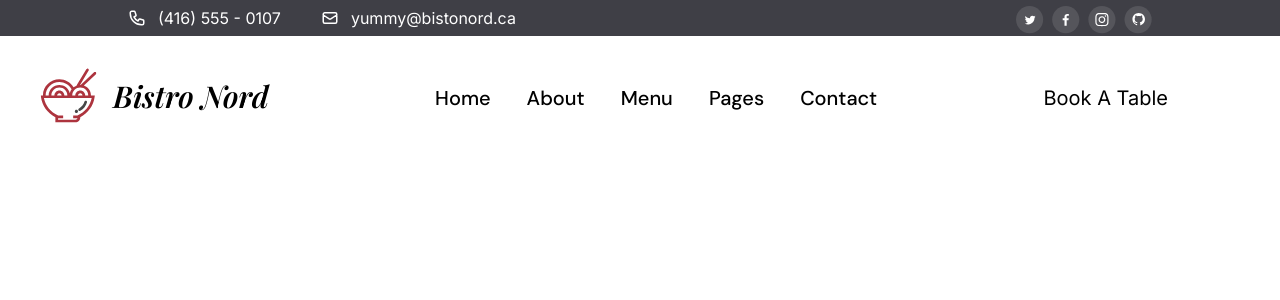
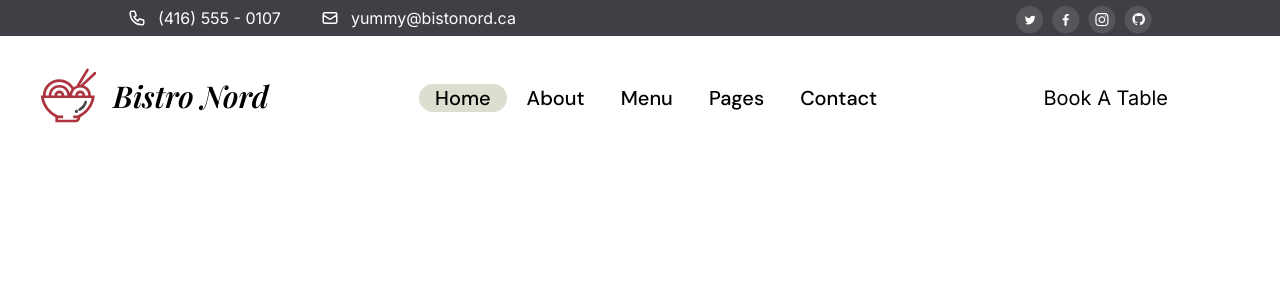
Before and after one commit to srinivas-pradhan/bistro-nord, a Next.js app: page / in a window 1280 px wide. Shown: the top 300 px of the page. Built offline with nearby package versions, Linux system fonts and the light colour scheme.

Commit message:
Add MenuBar styling

```diff
--- a/components/MenuBar.tsx
+++ b/components/MenuBar.tsx
@@ -51,24 +51,28 @@ const MenuBar = () => {
                         <MenuItem
                             onClick={() => {router.push('/')}}
                             label="Home"
+                            url="/"
                         />
                     </li>
                     <li>
                         <MenuItem
                             onClick={() => {router.push('/about')}}
                             label="About"
+                            url="/about"
                         />
                     </li>
                     <li>
                         <MenuItem
                             onClick={() => {router.push('/menu')}}
                             label="Menu"
+                            url="/menu"
                         />
                     </li>
                     <li>
                         <MenuItem
-                            onClick={() => {router.push('/Pages')}}
+                            onClick={() => {router.push('/pages')}}
                             label="Pages"
+                            url="/pages"
                         />
                     </li>
                     <li>
--- a/components/MenuItem.tsx
+++ b/components/MenuItem.tsx
@@ -1,19 +1,30 @@
 'use client';
 import React from "react";
+import { usePathname } from "next/navigation";
 
 interface MenuItemProps {
     onClick: (e: React.MouseEvent<HTMLButtonElement>) => void;
     label: string;
+    url?: string;
 }
 
 const MenuItem: React.FC<MenuItemProps> = ({
     onClick,
-    label
+    label,
+    url
 }) => {
+    const pathname = usePathname();
+    var isActive = false;
+
+    if (pathname === url) {
+        isActive = true;
+    }
+
     return (
         <div
             onClick={onClick}
-            className="
+            className={`
+                ${isActive ? "lg:bg-olive-green" : ""}
                 lg:text-black
                 lg:border-none
                 lg:rounded-full
@@ -24,7 +35,7 @@ const MenuItem: React.FC<MenuItemProps> = ({
                 duration-300
                 cursor-pointer
                 text-red-700
-                font-dm-sans-medium"
+                font-dm-sans-medium`}
         >
             {label}
         </div>
--- a/tailwind.config.ts
+++ b/tailwind.config.ts
@@ -17,7 +17,7 @@ const config: Config = {
 
       }),
       colors: {
-
+        'olive-green': '#DBDFD0'
       }
     },
   },
```
